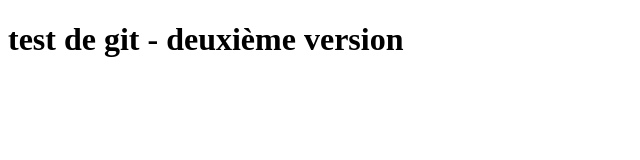
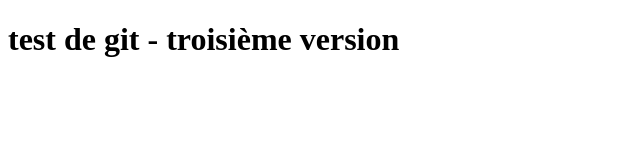
Before and after one commit to sammylood/test-repo, a plain HTML site: page index.html in a window 1280 px wide. Shown: the full height of the page, 0-640 px from the left. Drawn offline with Linux system fonts and the light colour scheme.

Commit message:
troisième version

```diff
--- a/index.html
+++ b/index.html
@@ -6,7 +6,7 @@
     <title>Document</title>
 </head>
 <body>
-    <h1>test de git - deuxième version
+    <h1>test de git - troisième version
 
     </h1>
 </body>
```
